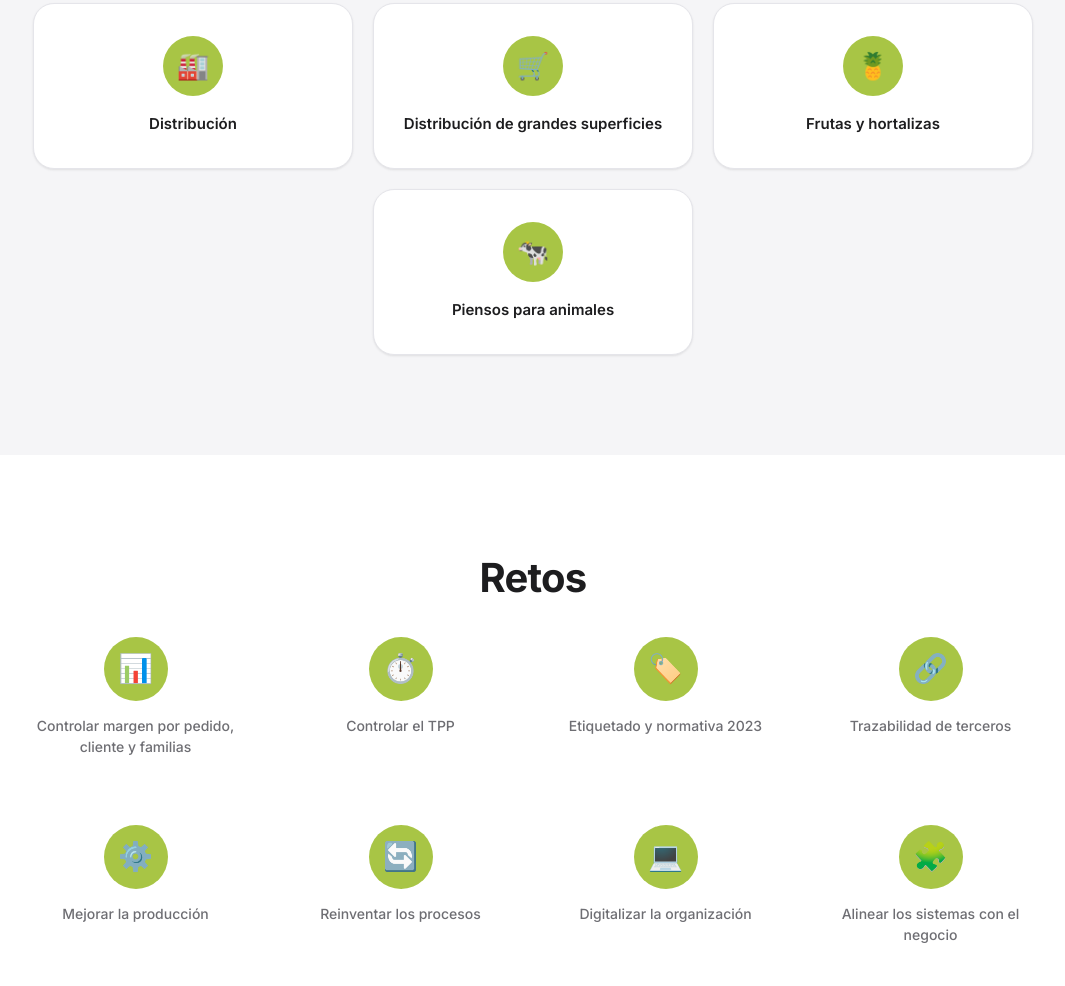
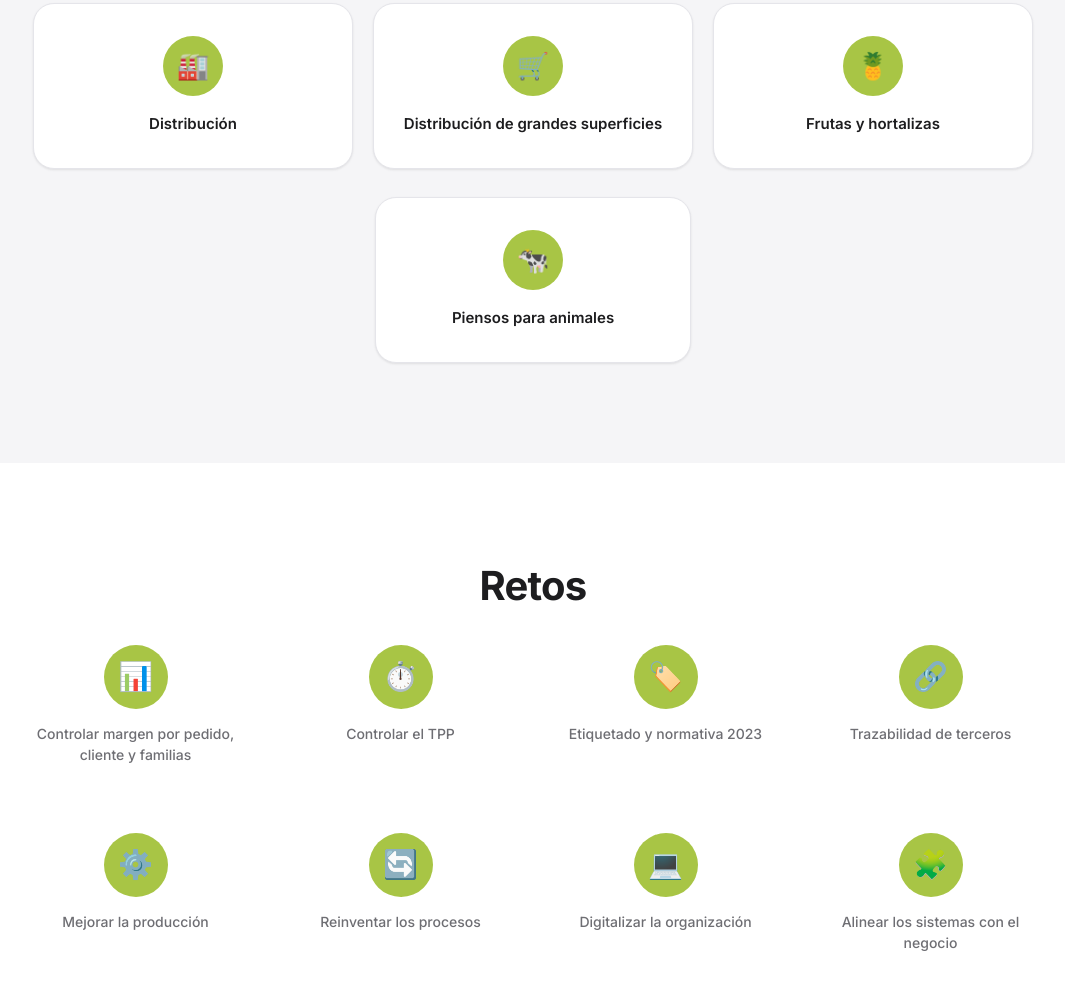
Before and after one commit to pp2955345-ship-it/traza-web, a plain HTML site: page index.html in a window 1280 px wide. Shown: the part 3438-4424 px from the top of the page, without its empty margins (107-1172 px from the left). Drawn offline with Linux system fonts and the light colour scheme.

Commit message:
Fix: tarjeta Piensos centrada en la misma cuadricula

```diff
--- a/css/styles.css
+++ b/css/styles.css
@@ -147,7 +147,7 @@ nav a:not(.btn):hover::after{width:100%;}
 .sector-card .ic{width:60px;height:60px;border-radius:50%;background:var(--lime);display:flex;align-items:center;justify-content:center;margin:0 auto 16px;font-size:26px;transition:var(--transition);}
 .sector-card:hover .ic{transform:scale(1.08);}
 .sector-card p{font-weight:600;font-size:15px;}
-.grid-single{grid-template-columns:1fr;max-width:320px;margin:20px auto 0;}
+.grid .sector-card.single{grid-column:1/-1;justify-self:center;width:min(316px,100%);margin-top:8px;}
 
 /* ===== Retos ===== */
 .retos{padding:100px 24px;}
@@ -262,6 +262,7 @@ footer{background:var(--surface-base);padding:48px 24px;color:var(--text-seconda
 }
 @media(max-width:560px){
   .grid,.retos-grid{grid-template-columns:1fr;}
+  .grid .sector-card.single{width:100%;}
   .topbar ul{justify-content:center;}
   .section{padding:70px 0;}
 }
--- a/index.html
+++ b/index.html
@@ -140,9 +140,7 @@
       <div class="sector-card"><div class="ic">🏭</div><p>Distribución</p></div>
       <div class="sector-card"><div class="ic">🛒</div><p>Distribución de grandes superficies</p></div>
       <div class="sector-card"><div class="ic">🍍</div><p>Frutas y hortalizas</p></div>
-    </div>
-    <div class="grid grid-single stagger">
-      <div class="sector-card"><div class="ic">🐄</div><p>Piensos para animales</p></div>
+      <div class="sector-card single"><div class="ic">🐄</div><p>Piensos para animales</p></div>
     </div>
   </section>
 
```
